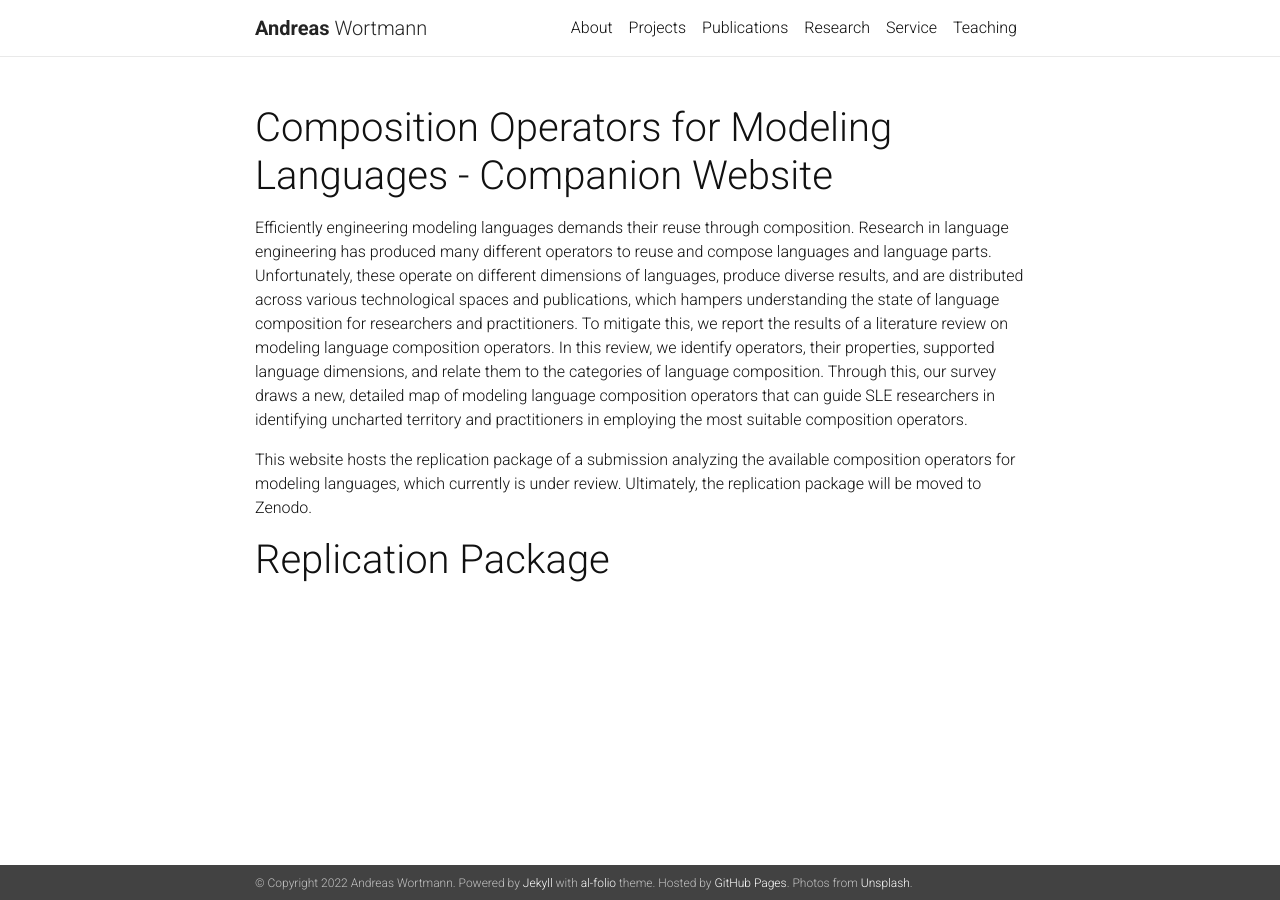
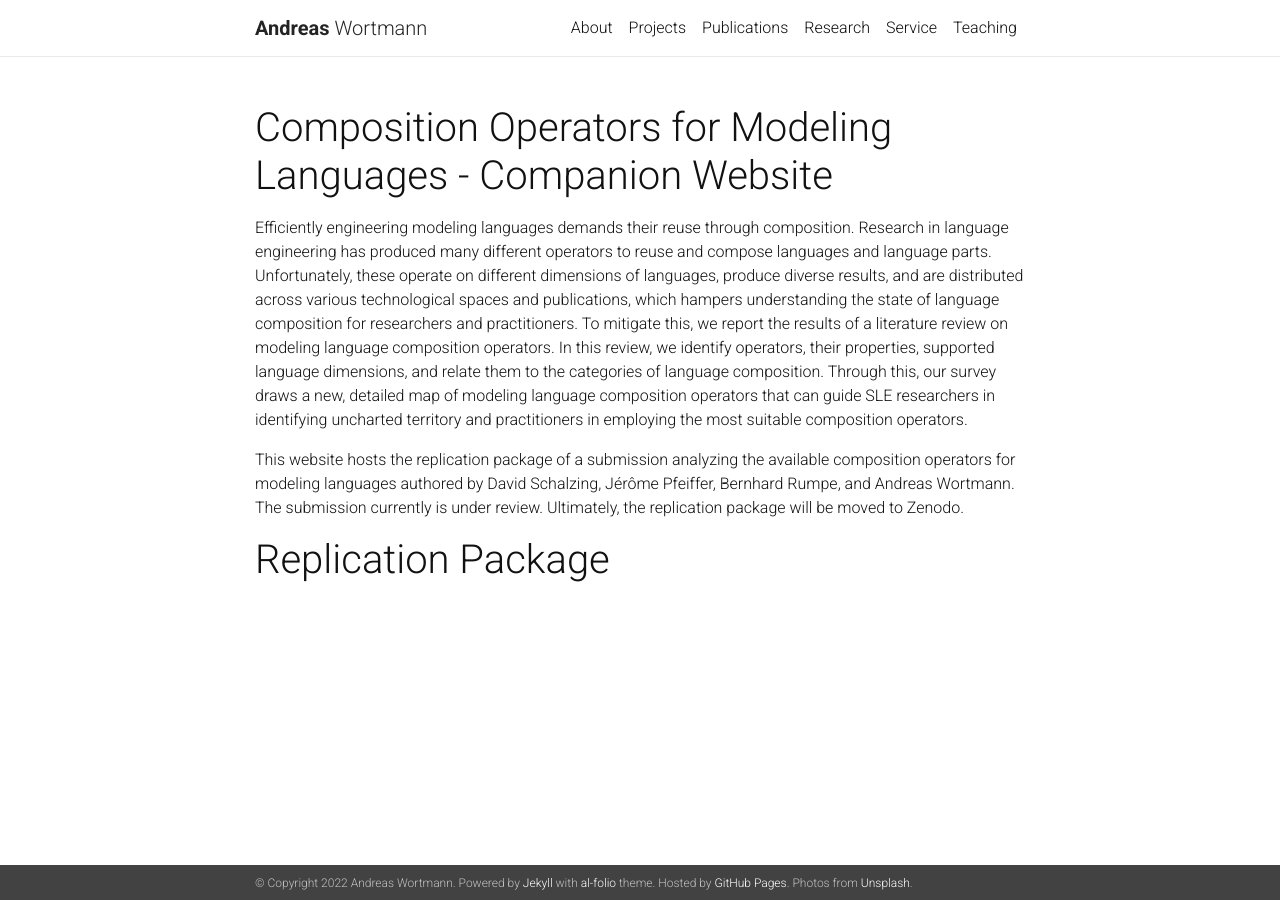
Before and after one commit to awortmann/awortmann.github.io, a Jekyll site: the page built from _pages/language-composition.md, in a window 1280 px wide. Built offline with Jekyll 4.4.1, drawn with Linux system fonts in a browser that asks for light colours; nearby versions of some CDN libraries; a style sheet for code colours, icons or effects is not loaded.

Commit message:
Minor update

```diff
--- a/_pages/language-composition.md
+++ b/_pages/language-composition.md
@@ -8,6 +8,6 @@ nav: false
 
 Efficiently engineering modeling languages demands their reuse through composition. Research in language engineering has produced many different operators to reuse and compose languages and language parts. Unfortunately, these operate on different dimensions of languages, produce diverse results, and are distributed across various technological spaces and publications, which hampers understanding the state of language composition for researchers and practitioners. To mitigate this, we report the results of a literature review on modeling language composition operators. In this review, we identify operators, their properties, supported language dimensions, and relate them to the categories of language composition. Through this, our survey draws a new, detailed map of modeling language composition operators that can guide SLE researchers in identifying uncharted territory and practitioners in employing the most suitable composition operators.
 
-This website hosts the replication package of a submission analyzing the available composition operators for modeling languages, which currently is under review. Ultimately, the replication package will be moved to Zenodo.
+This website hosts the replication package of a submission analyzing the available composition operators for modeling languages authored by David Schalzing, Jérôme Pfeiffer, Bernhard Rumpe, and Andreas Wortmann. The submission currently is under review. Ultimately, the replication package will be moved to Zenodo.
 
 # Replication Package
```
